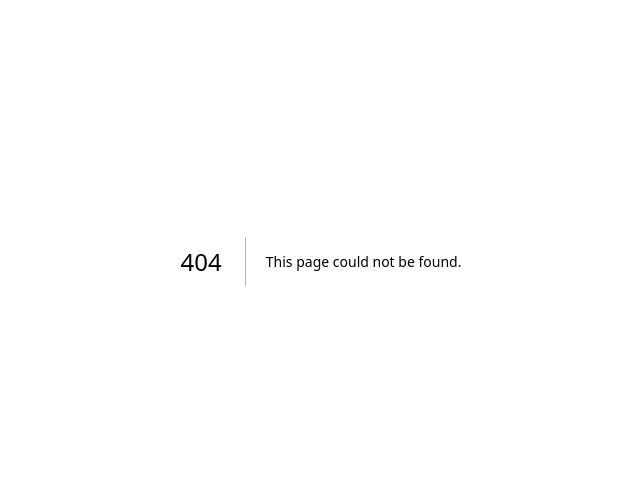
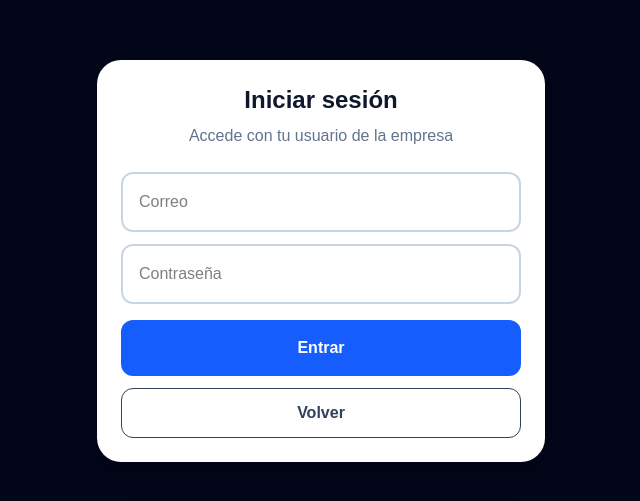
Before and after one commit to davureito-code/horariomax, a Next.js app: page /login in a window 1280 px wide. Before the commit this address had no page. Shown: the part 139-640 px from the top of the page, without its empty margins (319-959 px from the left). Built offline with nearby package versions, Linux system fonts and the light colour scheme.

Commit message:
Agregar login Husqvarna

```diff
--- /dev/null
+++ b/app/login/page.tsx
@@ -0,0 +1,99 @@
+"use client";
+
+import { useState } from "react";
+import { useRouter } from "next/navigation";
+import { supabase } from "../../lib/supabase";
+
+export default function LoginPage() {
+  const router = useRouter();
+
+  const [email, setEmail] = useState("");
+  const [password, setPassword] = useState("");
+  const [loading, setLoading] = useState(false);
+
+  const login = async () => {
+    if (!email || !password) {
+      alert("Escribe email y contraseña");
+      return;
+    }
+
+    setLoading(true);
+
+    const { data, error } = await supabase.auth.signInWithPassword({
+      email,
+      password,
+    });
+
+    if (error || !data.user) {
+      console.error(error);
+      alert("Usuario o contraseña incorrectos");
+      setLoading(false);
+      return;
+    }
+
+    const { data: profile, error: profileError } = await supabase
+      .from("profiles")
+      .select("full_name, role, active")
+      .eq("id", data.user.id)
+      .single();
+
+    setLoading(false);
+
+    if (profileError || !profile || !profile.active) {
+      alert("Usuario sin perfil o inactivo");
+      return;
+    }
+
+    if (profile.role === "admin") {
+      router.push("/admin");
+      return;
+    }
+
+    router.push("/trabajador");
+  };
+
+  return (
+    <main className="min-h-screen bg-slate-950 flex items-center justify-center px-6">
+      <div className="w-full max-w-md bg-white rounded-3xl p-6 shadow-xl">
+        <h1 className="text-2xl font-bold text-slate-900 text-center">
+          Iniciar sesión
+        </h1>
+
+        <p className="text-slate-500 text-center mt-2 mb-6">
+          Accede con tu usuario de la empresa
+        </p>
+
+        <input
+          type="email"
+          placeholder="Correo"
+          value={email}
+          onChange={(e) => setEmail(e.target.value)}
+          className="w-full border-2 border-slate-300 rounded-xl p-4 mb-3 text-black"
+        />
+
+        <input
+          type="password"
+          placeholder="Contraseña"
+          value={password}
+          onChange={(e) => setPassword(e.target.value)}
+          className="w-full border-2 border-slate-300 rounded-xl p-4 mb-4 text-black"
+        />
+
+        <button
+          onClick={login}
+          disabled={loading}
+          className="w-full bg-blue-600 hover:bg-blue-700 text-white rounded-xl py-4 font-bold disabled:opacity-50"
+        >
+          {loading ? "Entrando..." : "Entrar"}
+        </button>
+
+        <button
+          onClick={() => router.push("/")}
+          className="w-full mt-3 border rounded-xl py-3 font-bold text-slate-700"
+        >
+          Volver
+        </button>
+      </div>
+    </main>
+  );
+}
--- a/app/page.tsx
+++ b/app/page.tsx
@@ -14,11 +14,11 @@ export default function Home() {
 
         <div className="grid gap-4">
           <Link
-            href="/trabajador"
-            className="bg-blue-600 text-white text-center py-5 rounded-2xl text-xl font-semibold shadow-lg"
-          >
-            Horario
-          </Link>
+  href="/login"
+  className="bg-blue-600 text-white text-center py-5 rounded-2xl text-xl font-semibold shadow-lg"
+>
+  Horario
+</Link>
 
           <Link
             href="/husqvarna"
```
